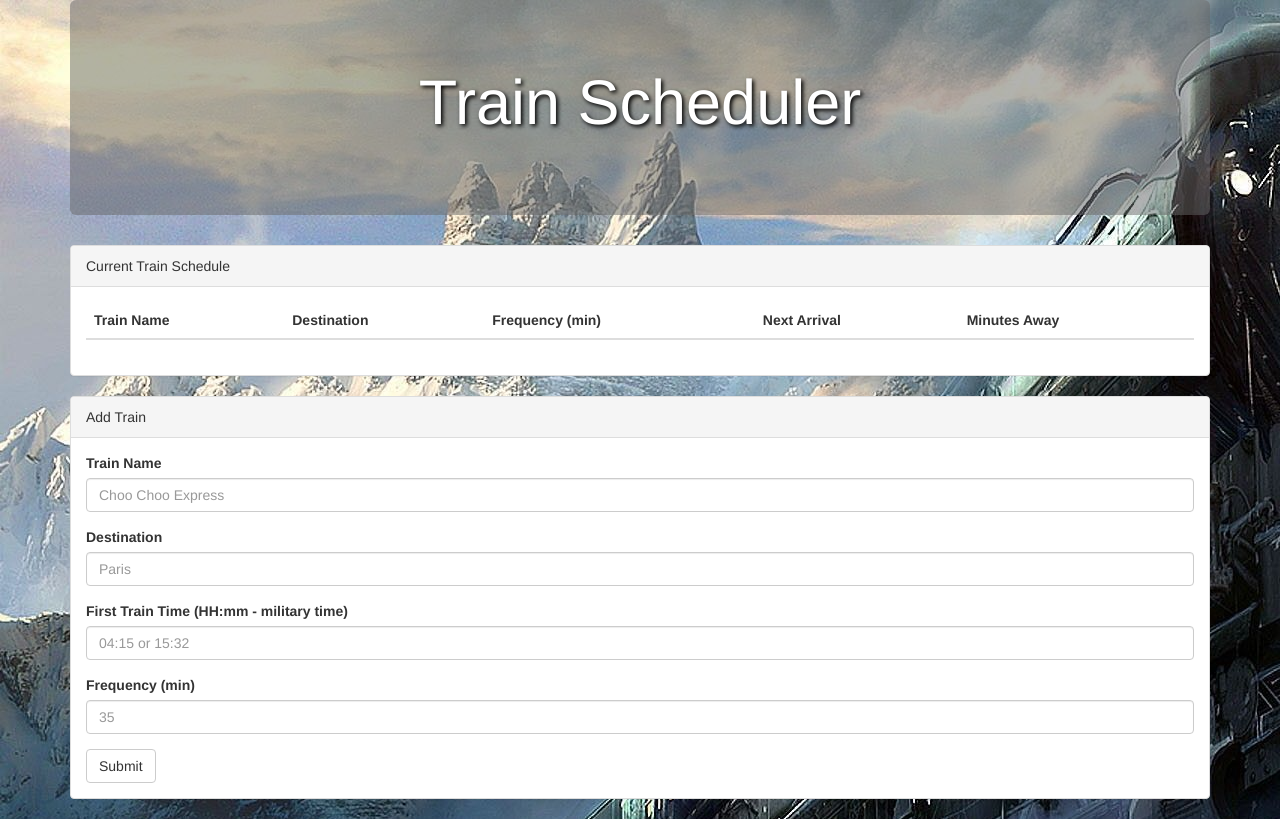
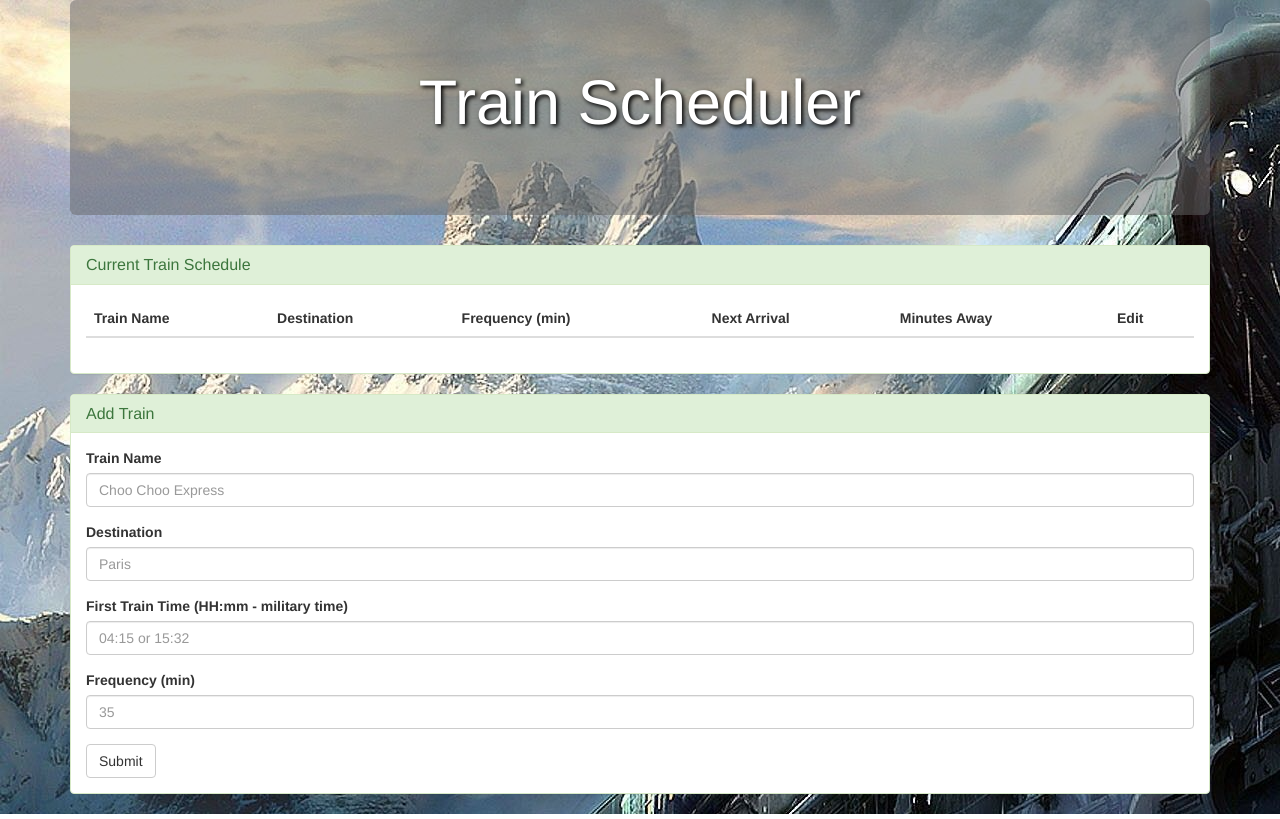
Before and after one commit to MonicaSzabo/TrainScheduler, a PHP site: page / in a window 1280 px wide. Run offline with PHP 8.4, Linux system fonts and the light colour scheme; lists and menus that the app fills with data are empty; some libraries are stand-ins or nearby versions.

Commit message:
working on adding remove and edit trains, not working

```diff
--- a/assets/css/style.css
+++ b/assets/css/style.css
@@ -8,8 +8,3 @@ body {
 	color: #fff;
 	text-shadow: 2px 2px 4px #000000;
 }
-
-/*.middlePanel {
-	background: rgb(105, 105, 105);
-	background: rgba(105, 105, 105, .7);
-}*/
--- a/assets/javascript/app.js
+++ b/assets/javascript/app.js
@@ -7,6 +7,14 @@ $(document).ready(function() {
 	var frequency = 0;
 
 	var currentTime = moment().format('h:mm A');
+
+	function onClickRemove() {
+		$(document.body).on('click', '.remove', function(){
+			fb.child('-KJqs50dQ7sTbs_ZckpT').remove();
+
+			location.reload();
+		});
+	}
 
 	$('#currentTime').html("The time is now: " + currentTime)
 
@@ -21,7 +29,6 @@ $(document).ready(function() {
 			destination: destination,
 			firstTrainTime: firstTrainTime,
 			frequency: frequency,
-			dateAdded: Firebase.ServerValue.TIMESTAMP
 		})
 
 		return false;
@@ -33,6 +40,7 @@ $(document).ready(function() {
 		console.log("Destination: " + snapshot.val().destination);
 		console.log("First Train: " + snapshot.val().firstTrainTime);
 		console.log("Frequency: " + snapshot.val().frequency);
+		console.log("Key?? " + snapshot.child(key));
 
 		var firstTrainMoment = moment(snapshot.val().firstTrainTime, "hh:mm").subtract(1, "years");
 		var currentMoment = moment();
@@ -49,7 +57,9 @@ $(document).ready(function() {
 			"</td><td id='destinationDisplay'>" + snapshot.val().destination +
 			"</td><td id='frequencyDisplay'>" + "Every " + snapshot.val().frequency + " mins" +
 			"</td><td id='nextArrivalDisplay'>" + moment(nextTrain).format("hh:mm A") +
-			"</td><td id='minutesAwayDisplay'>" + minUntilTrain + " minutes until arrival</td>");
+			"</td><td id='minutesAwayDisplay'>" + minUntilTrain + " minutes until arrival" +
+			"</td><td id='editbuttons'><button class='remove'><div class='glyphicon glyphicon-trash'></div></button> " +
+			"<button class='edit'><div class='glyphicon glyphicon-pencil'></div></button></td>");
 
 
 	}, function (errorObject) {
@@ -57,4 +67,7 @@ $(document).ready(function() {
 	  	console.log("The read failed: " + errorObject.code);
 
 	});
+
+	onClickRemove();
+
 });
--- a/index.html
+++ b/index.html
@@ -15,8 +15,8 @@
 		<div id="currentTime"></div>
 	</div>
 
-	<div class="panel panel-default middlePanel">
-  		<div class="panel-heading">Current Train Schedule</div>
+	<div class="panel panel-success">
+  		<div class="panel-heading"><h3 class="panel-title">Current Train Schedule</h3></div>
   		<div class="panel-body">
   		<table class="table table-hover table-responsive">
 	        <thead>
@@ -26,6 +26,7 @@
 				<th>Frequency (min)</th>
 				<th>Next Arrival</th>
 				<th>Minutes Away</th>
+				<th>Edit</th>
 				</tr>
 			</thead>
 			<tbody id="display">
@@ -34,12 +35,12 @@
   		</div>
   	</div>
 
-  	<div class="panel panel-default middlePanel">
-  		<div class="panel-heading">Add Train</div>
+  	<div class="panel panel-success">
+  		<div class="panel-heading"><h3 class="panel-title">Add Train</h3></div>
   		<div class="panel-body">
-			<form data-toggle="validator" role="form">
+			<form role="form">
 			  <div class="form-group">
-			    <label for="text" class="control-label">Train Name</label>
+			    <label for="nameinput" class="control-label">Train Name</label>
 			    <input type="text" class="form-control" id="nameinput" placeholder="Choo Choo Express" required>
 			  </div>
 			  <div class="form-group">
```
